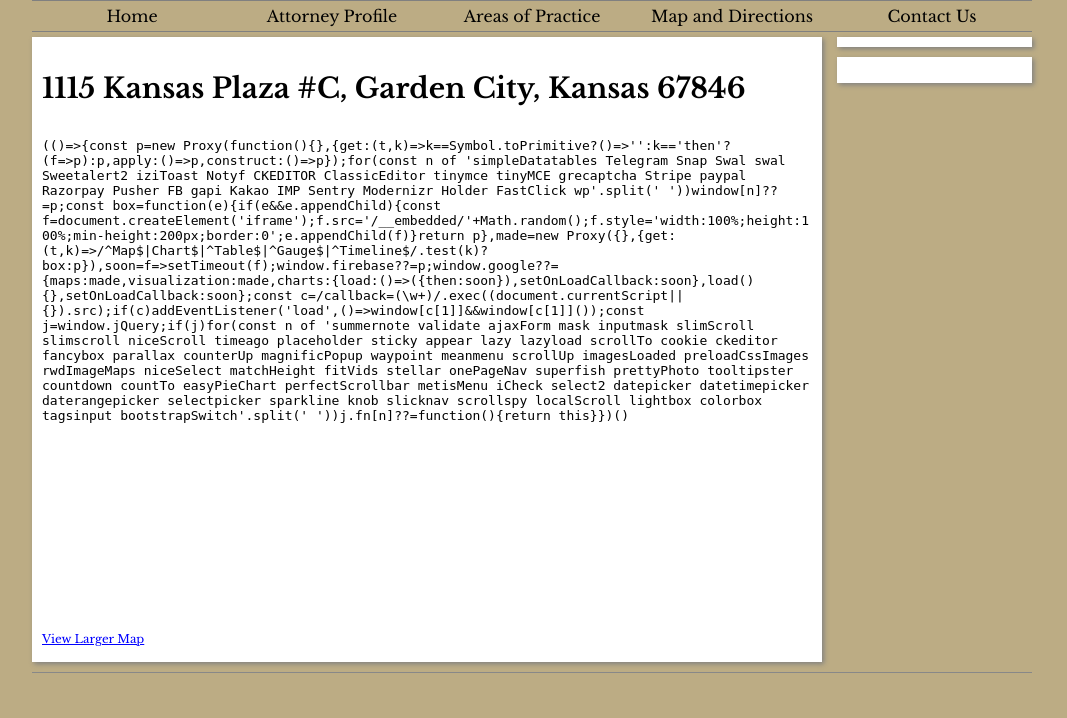
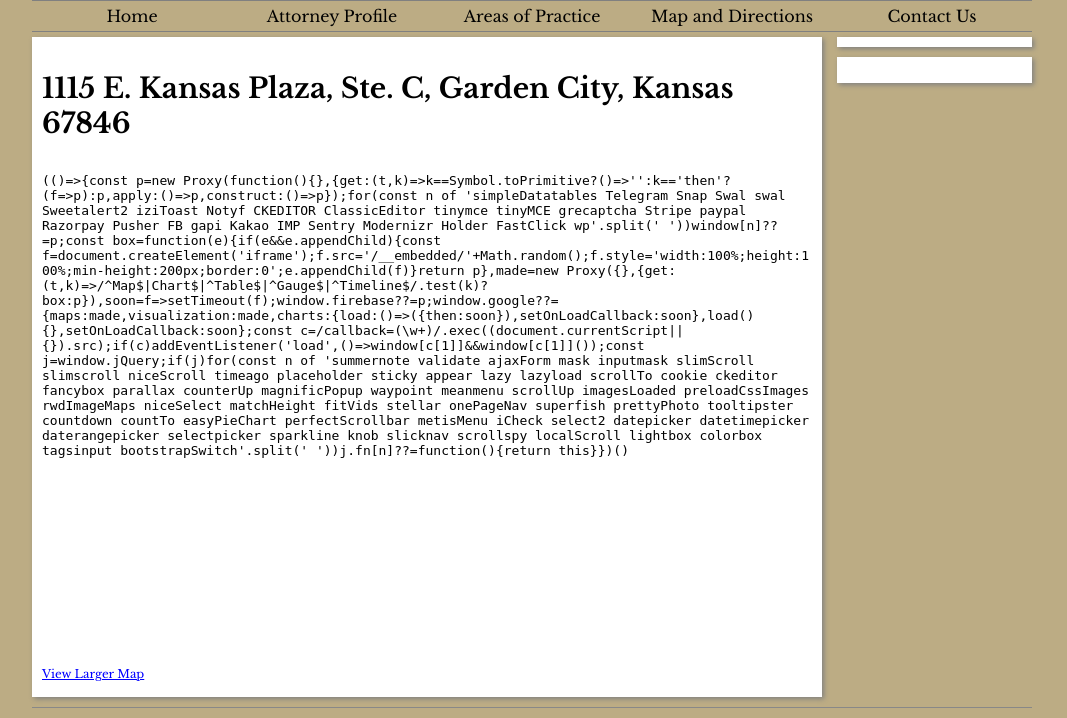
Before and after one commit to owenleonard/rkenningtonlaw, a Django app: template templates/kenningtonlaw/directions.html in a window 1280 px wide. Shown: the part 160-878 px from the top of the page, without its empty margins (108-1175 px from the left). Before the commit the page ends 833 px from the top, so only its background shows below. Run offline with Django 3.2, Linux system fonts and the light colour scheme; the template is opened without the code that fills it, so the values that code supplies are empty; some libraries are stand-ins or nearby versions; some web fonts are replaced.

Commit message:
update address on directions page

```diff
--- a/templates/kenningtonlaw/directions.html
+++ b/templates/kenningtonlaw/directions.html
@@ -2,7 +2,7 @@
 
 {% block content %}
 <div class="article">
-	<h1>1115 Kansas Plaza #C, Garden City, Kansas 67846</h1>
+	<h1>1115 E. Kansas Plaza, Ste. C, Garden City, Kansas 67846</h1>
 
 	<iframe width="770" height="500" frameborder="0" scrolling="no" marginheight="0" marginwidth="0" src="https://maps.google.com/maps?q=1115+Kansas+Plaza+%23C,+Garden+City,+Kansas&amp;ie=UTF8&amp;hq=&amp;hnear=1115+E+Kansas+Plaza,+Garden+City,+Kansas+67846&amp;gl=us&amp;t=m&amp;z=14&amp;ll=37.97518,-100.860016&amp;output=embed"></iframe><br /><small><a href="https://maps.google.com/maps?q=1115+Kansas+Plaza+%23C,+Garden+City,+Kansas&amp;ie=UTF8&amp;hq=&amp;hnear=1115+E+Kansas+Plaza,+Garden+City,+Kansas+67846&amp;gl=us&amp;t=m&amp;z=14&amp;ll=37.97518,-100.860016&amp;source=embed" style="color:#0000FF;text-align:left">View Larger Map</a></small>
 </div>
```
